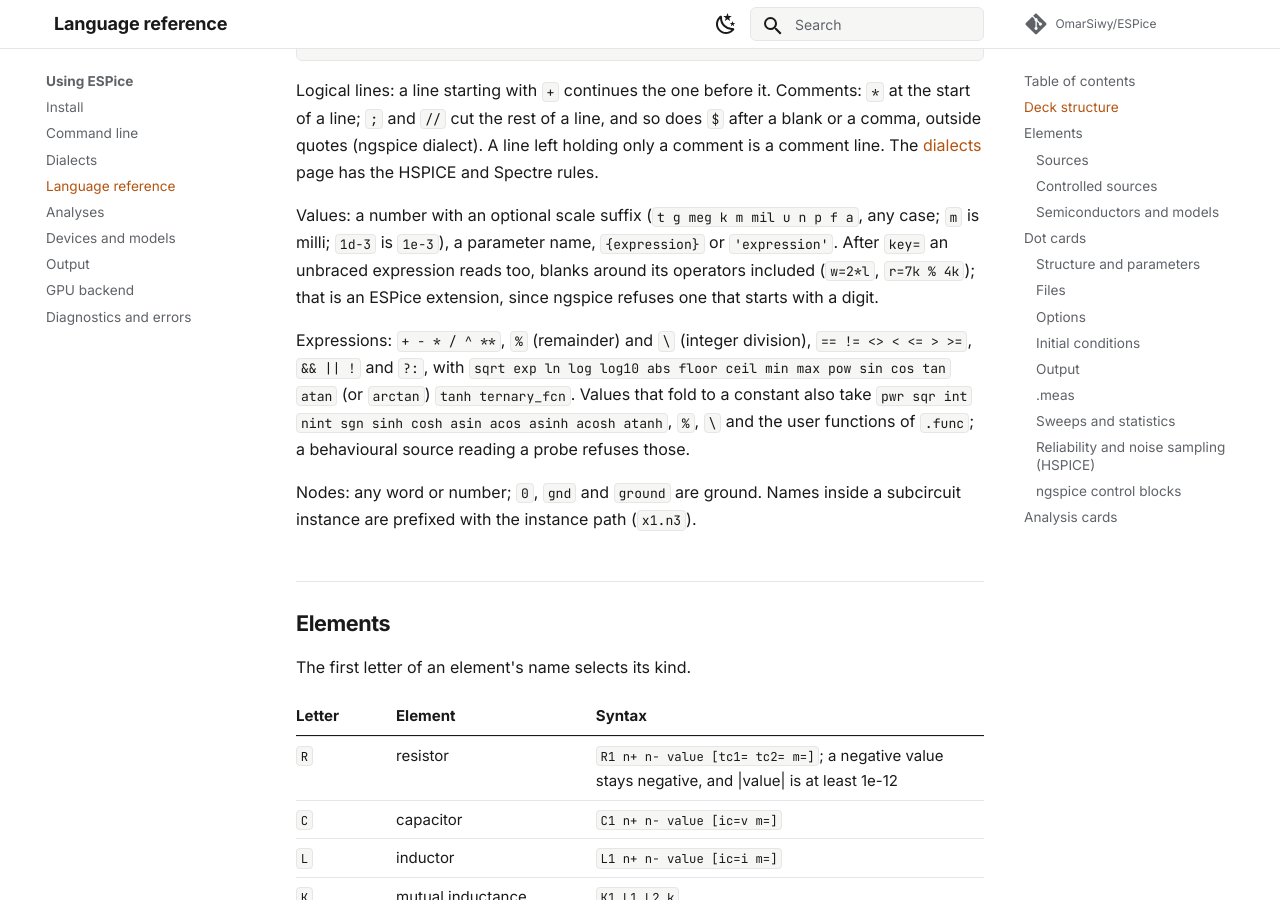
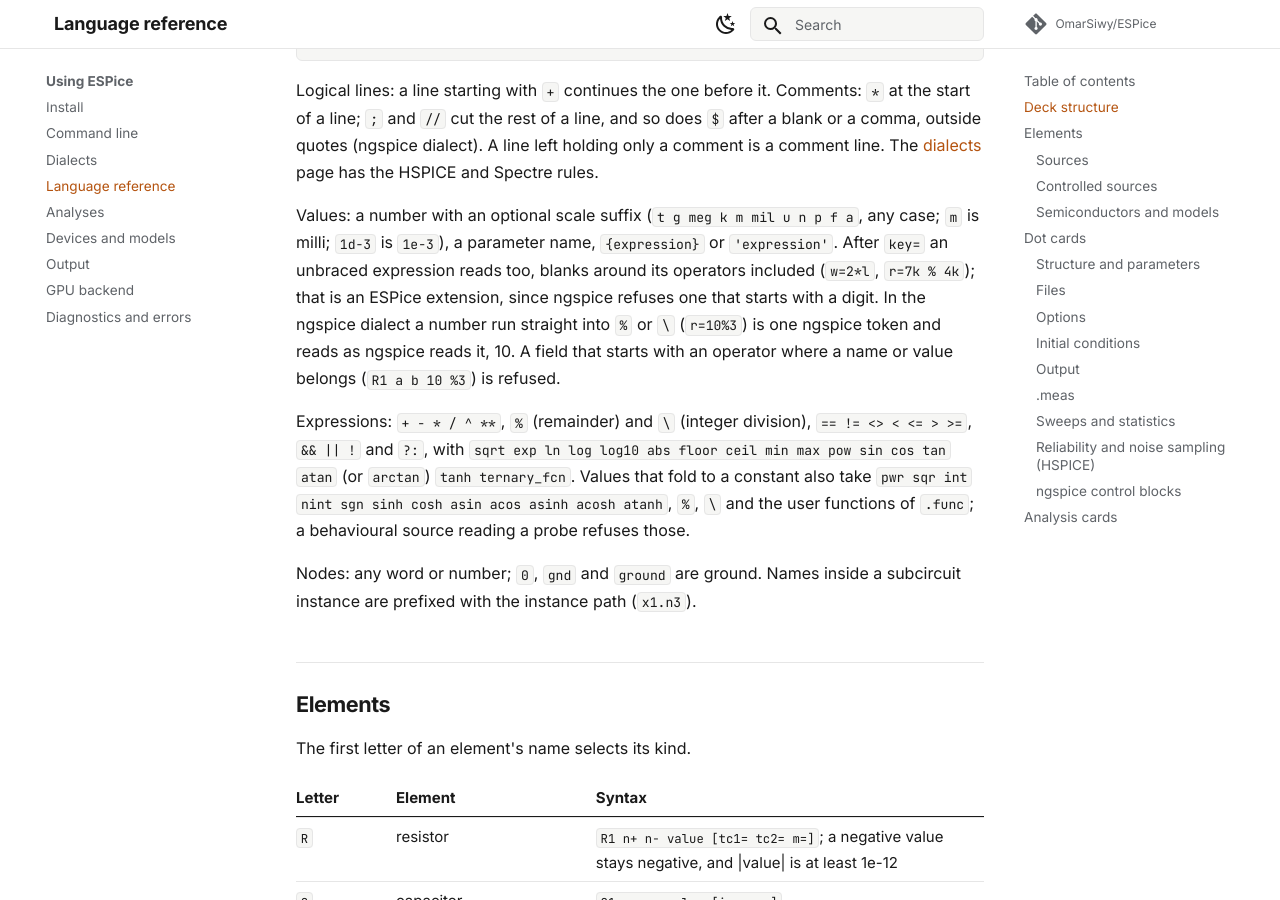
Before and after one commit to OmarSiwy/ESPice, an MkDocs documentation site: the page built from docs/using/reference.md, in a window 1280 px wide and 900 px high, scrolled down 576 px. Built offline with MkDocs 1.6.1 and Material for MkDocs 9.7.7, drawn with Linux system fonts in a browser that asks for light colours; comment, search, counter and statistics services are not loaded.

Commit message:
frontend: an operator-led device field is refused; ngspice reads r=10%3 as 10 (#200)
ngspice's INPgetTok ends a value token at blanks, =, (, ), commas, a sign,
*, / and ^, never at % or \ (inpgtok.c), and INPevaluate ignores what
follows the number (dev/research/ngspice-syntax.md §1.10). So ngspice-45
reads 'r=10%3' and 'r=10\3' as 10, and fails 'R1 a b 10 %3' with
'unknown parameter (%3)'. ESPice read the first as 10 % 3 = 1 and silently
dropped the stray '%3' field.

Grammar first: tests/grammar/ngspice.peg's Number runs on through % and \,
a pair value tries numtok (a number running into % or \, no operator
after) before the ESPice expression, and a field may not start with an
opstart byte (% \ * / ^ | & ?). The frontend matches in the ngspice
dialect: kvValue reads a junkNumber field as S.parseNum does, and
readDevice refuses an operator-led node, model or value field by name
(UnsupportedCard). With a blank before the operator, a key= value is still
the ESPice expression (#180). HSPICE and Spectre are unchanged.

Fixtures: invalid/positional_operator_field.sp (refusal; its legal
neighbour is r5 below) and syntax/ngspice_mod_idiv.sp rows r5 'r=2k%3'
(2k) and r6 'r=3k\2' (3k).

```diff
--- a/docs/using/reference.md
+++ b/docs/using/reference.md
@@ -29,7 +29,10 @@ Values: a number with an optional scale suffix (`t g meg k m mil u n p f a`,
 any case; `m` is milli; `1d-3` is `1e-3`), a parameter name, `{expression}`
 or `'expression'`. After `key=` an unbraced expression reads too, blanks
 around its operators included (`w=2*l`, `r=7k % 4k`); that is an ESPice
-extension, since ngspice refuses one that starts with a digit.
+extension, since ngspice refuses one that starts with a digit. In the
+ngspice dialect a number run straight into `%` or `\` (`r=10%3`) is one
+ngspice token and reads as ngspice reads it, 10. A field that starts with
+an operator where a name or value belongs (`R1 a b 10 %3`) is refused.
 
 Expressions: `+ - * / ^ **`, `%` (remainder) and `\` (integer division),
 `== != <> < <= > >=`, `&& || !` and `?:`, with `sqrt exp ln log log10 abs
```
Also changed, not shown: CHANGELOGS.md (+1 -0 lines), 7 other files.
